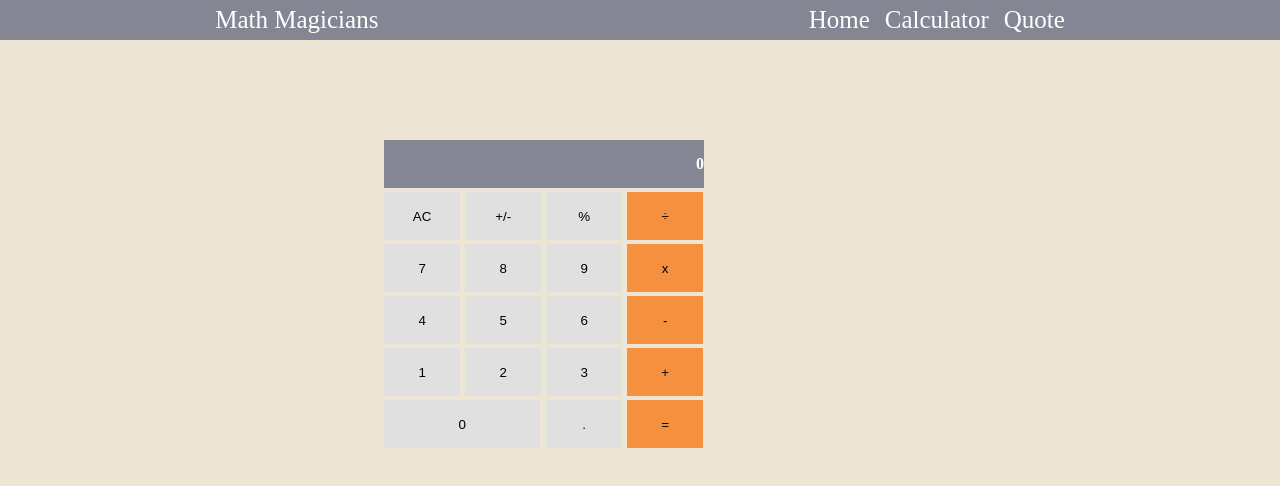
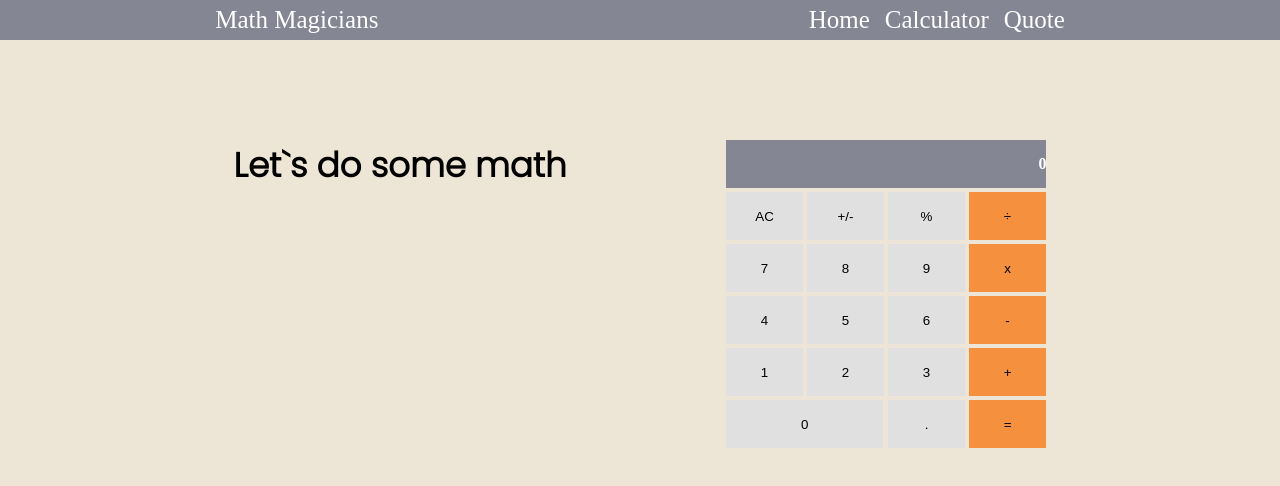
Before and after one commit to ivaan1992/Math-Magicians, a React (Create React App) app: page /Calculator in a window 1280 px wide. Shown: the top 486 px of the page. Built offline with nearby package versions, Linux system fonts and the light colour scheme; a web font is replaced by a local one.

Commit message:
Make changes required

```diff
--- a/src/App.css
+++ b/src/App.css
@@ -58,9 +58,18 @@ body {
   grid-template-columns: 1fr 1fr 1fr 1fr;
   grid-gap: 0.25rem;
   justify-content: center;
-  align-content: center;
-  margin-left: 30%;
-  margin-top: 100px;
+  margin-left: 10rem;
+}
+
+.calculator-section {
+  display: flex;
+  align-items: flex-start;
+  justify-content: center;
+}
+
+.calculator-section h2 {
+  font-size: 2.125rem;
+  font-family: 'Poppins', sans-serif;
 }
 
 .calculatorBtn {
--- a/src/components/Calculator.js
+++ b/src/components/Calculator.js
@@ -19,6 +19,8 @@ const Calculator = () => {
     return next;
   };
   return (
+    <div className="calculator-section">
+      <h2>Let`s do some math</h2>
       <div className="Calculator">
         <span className="input"><span className="number">{Display() || 0 }</span></span>
         <button onClick={Calculate} type="submit" value="AC" className="calculatorBtn">AC</button>
@@ -41,6 +43,8 @@ const Calculator = () => {
         <button onClick={Calculate} type="submit" value="." className="calculatorBtn">.</button>
         <button onClick={Calculate} type="submit" value="=" className="calculatorBtn orange">=</button>
       </div>
+    </div>
+
   );
 };
 
```
Lines whose indentation alone changed are shown as unchanged.
